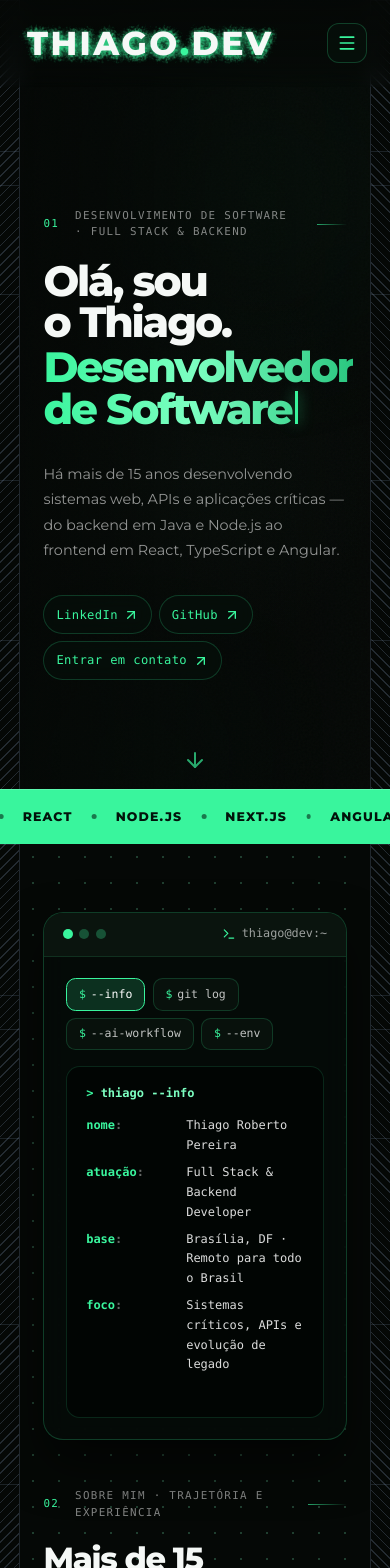
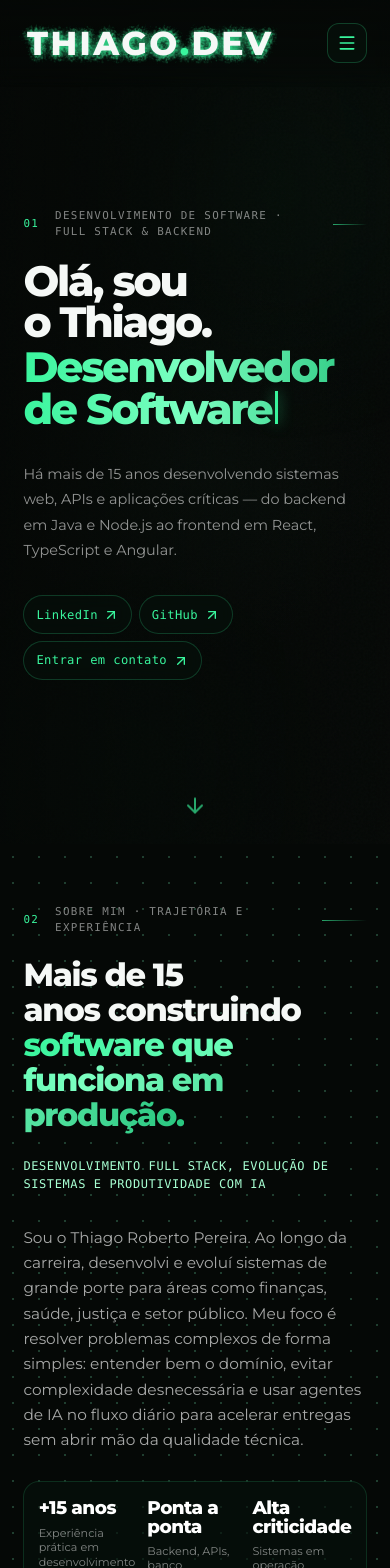
Before and after one commit to trpereira711/trpereira711.github.io, a Next.js app: page / in a window 390 px wide. Shown: the top 1568 px of the page. Built offline with nearby package versions, Linux system fonts and the light colour scheme.

Commit message:
feat(mobile): adapta experiência mobile com acordeão, timeline compacta e sem ticker

```diff
--- a/src/app/globals.css
+++ b/src/app/globals.css
@@ -904,6 +904,32 @@ body::after {
   line-height: 1.25;
 }
 
+.domain-card-trigger {
+  position: relative;
+  z-index: 2;
+  display: flex;
+  flex-direction: column;
+  align-items: flex-start;
+  width: 100%;
+  padding: 0;
+  border: 0;
+  background: transparent;
+  text-align: left;
+  cursor: default;
+}
+
+.domain-card-chevron {
+  display: none;
+}
+
+.domain-card-body {
+  position: relative;
+  z-index: 2;
+  display: flex;
+  flex-direction: column;
+  flex: 1;
+}
+
 .domain-card-desc {
   position: relative;
   z-index: 2;
@@ -1817,3 +1843,210 @@ body::after {
     scroll-snap-type: y proximity;
   }
 }
+
+/* --- Mobile-Native Experience (< 768px) --- */
+@media (max-width: 768px) {
+  html {
+    scroll-snap-type: none;
+  }
+
+  body::before,
+  body::after,
+  .tech-ticker {
+    display: none;
+  }
+
+  .scroll-indicator {
+    bottom: 1.25rem;
+  }
+
+  .page-shell {
+    width: 100%;
+  }
+
+  .page-shell > section:not(.hero-shell) {
+    min-height: auto;
+    padding-top: 3.75rem;
+    padding-bottom: 3.75rem;
+  }
+
+  .page-shell > section.contact-shell {
+    padding-bottom: 2.5rem;
+  }
+
+  /* 02. Sobre: Texto e indicadores primeiro, terminal abaixo */
+  .about-container {
+    gap: 2.25rem;
+  }
+
+  .about-content {
+    order: -1;
+  }
+
+  .about-description {
+    margin-bottom: 1.75rem;
+    font-size: 0.96rem;
+    line-height: 1.65;
+  }
+
+  .about-stats {
+    grid-template-columns: repeat(3, 1fr);
+    gap: 0.75rem;
+    padding: 1.1rem 0.9rem;
+    border-radius: 1rem;
+    background: rgba(7, 17, 11, 0.65);
+    border: 1px solid rgba(57, 245, 157, 0.14);
+  }
+
+  .stat-number {
+    font-size: 1.15rem;
+  }
+
+  .stat-label {
+    font-size: 0.7rem;
+    line-height: 1.3;
+  }
+
+  /* 04. Como Trabalho: Timeline vertical compacta */
+  .workflow-header {
+    margin-bottom: 1.75rem;
+  }
+
+  .workflow-grid {
+    position: relative;
+    gap: 0.75rem;
+    padding-left: 1rem;
+    border-left: 1px solid rgba(57, 245, 157, 0.25);
+  }
+
+  .workflow-card {
+    padding: 1rem 1.15rem;
+    border-radius: 1rem;
+  }
+
+  .workflow-card-top {
+    margin-bottom: 0.4rem;
+  }
+
+  .workflow-icon-box {
+    display: none;
+  }
+
+  .workflow-title-row {
+    margin-bottom: 0.35rem;
+  }
+
+  .workflow-card-title {
+    font-size: 1rem;
+  }
+
+  .workflow-card-desc {
+    font-size: 0.84rem;
+    line-height: 1.5;
+  }
+
+  /* 05. Contato: Botões rápidos lado a lado e formulário compacto */
+  .contact-channels {
+    grid-template-columns: repeat(2, 1fr);
+    gap: 0.65rem;
+  }
+
+  .contact-channel-card {
+    padding: 0.85rem 1rem;
+  }
+
+  .contact-form-card {
+    padding: 1.25rem;
+  }
+
+  .contact-submit-btn {
+    width: 100%;
+  }
+}
+
+/* 03. Atuação & Stack: Acordeão interativo no celular (< 640px) */
+@media (max-width: 639px) {
+  .domain-header {
+    text-align: left;
+    align-items: flex-start;
+    margin-bottom: 1.75rem;
+  }
+
+  .domain-description {
+    margin: 0;
+  }
+
+  .domain-grid {
+    gap: 0.65rem;
+  }
+
+  .domain-card {
+    padding: 0;
+    border-radius: 1.1rem;
+  }
+
+  .domain-card:hover {
+    transform: none;
+  }
+
+  .domain-card.is-mobile-open {
+    border-color: rgba(57, 245, 157, 0.35);
+    background: rgba(9, 22, 14, 0.72);
+  }
+
+  .domain-card-trigger {
+    flex-direction: row;
+    align-items: center;
+    gap: 0.85rem;
+    padding: 0.95rem 1.1rem;
+    cursor: pointer;
+  }
+
+  .domain-icon-wrapper {
+    width: 2.4rem;
+    height: 2.4rem;
+    margin-bottom: 0;
+    border-radius: 0.7rem;
+    flex-shrink: 0;
+  }
+
+  .domain-icon {
+    width: 1.2rem;
+    height: 1.2rem;
+  }
+
+  .domain-card-title {
+    margin: 0;
+    font-size: 0.98rem;
+    flex: 1;
+  }
+
+  .domain-card-chevron {
+    display: block;
+    width: 1.15rem;
+    height: 1.15rem;
+    flex-shrink: 0;
+    color: var(--accent);
+    transition: transform 220ms ease;
+  }
+
+  .domain-card.is-mobile-open .domain-card-chevron {
+    transform: rotate(180deg);
+  }
+
+  .domain-card-body {
+    display: none;
+    padding: 0 1.1rem 1.1rem;
+    border-top: 1px solid rgba(57, 245, 157, 0.1);
+  }
+
+  .domain-card.is-mobile-open .domain-card-body {
+    display: flex;
+    padding-top: 0.85rem;
+  }
+
+  .domain-card-desc {
+    margin-bottom: 0.85rem;
+    font-size: 0.86rem;
+  }
+}
--- a/src/components/DomainSection.tsx
+++ b/src/components/DomainSection.tsx
@@ -1,5 +1,6 @@
 "use client";
 
+import { useState } from "react";
 import { motion } from "framer-motion";
 import SectionEyebrow from "@/components/SectionEyebrow";
 import {
@@ -9,6 +10,7 @@ import {
   Gauge,
   ShieldCheck,
   Layout,
+  ChevronDown,
 } from "lucide-react";
 
 const domains = [
@@ -68,22 +70,24 @@ const containerVariants = {
   visible: {
     opacity: 1,
     transition: {
-      staggerChildren: 0.12,
-      delayChildren: 0.15,
+      staggerChildren: 0.1,
+      delayChildren: 0.1,
     },
   },
 };
 
 const cardVariants = {
-  hidden: { opacity: 0, y: 28 },
+  hidden: { opacity: 0, y: 24 },
   visible: {
     opacity: 1,
     y: 0,
-    transition: { duration: 0.65, ease: [0.22, 1, 0.36, 1] as const },
+    transition: { duration: 0.6, ease: [0.22, 1, 0.36, 1] as const },
   },
 };
 
 export default function DomainSection() {
+  const [openMobileIndex, setOpenMobileIndex] = useState<number>(0);
+
   return (
     <section id="especialidades" className="domain-shell">
       <div className="domain-container">
@@ -116,15 +120,36 @@ export default function DomainSection() {
           viewport={{ once: false, amount: 0.1 }}
           className="domain-grid"
         >
-          {domains.map((domain, index) => (
+          {domains.map((domain, index) => {
+            const isMobileOpen = openMobileIndex === index;
+
+            return (
               <motion.article
                 key={index}
                 variants={cardVariants}
-              className="domain-card group"
+                className={`domain-card group ${
+                  isMobileOpen ? "is-mobile-open" : ""
+                }`}
               >
                 <div className="domain-card-bg" aria-hidden="true" />
+
+                <button
+                  type="button"
+                  className="domain-card-trigger"
+                  aria-expanded={isMobileOpen}
+                  onClick={() =>
+                    setOpenMobileIndex((prev) => (prev === index ? -1 : index))
+                  }
+                >
                   <div className="domain-icon-wrapper">{domain.icon}</div>
                   <h3 className="domain-card-title">{domain.title}</h3>
+                  <ChevronDown
+                    className="domain-card-chevron"
+                    aria-hidden="true"
+                  />
+                </button>
+
+                <div className="domain-card-body">
                   <p className="domain-card-desc">{domain.description}</p>
                   <div
                     className="domain-tags"
@@ -136,8 +161,10 @@ export default function DomainSection() {
                       </span>
                     ))}
                   </div>
+                </div>
               </motion.article>
-          ))}
+            );
+          })}
         </motion.div>
       </div>
     </section>
```
Lines whose indentation alone changed are shown as unchanged.
